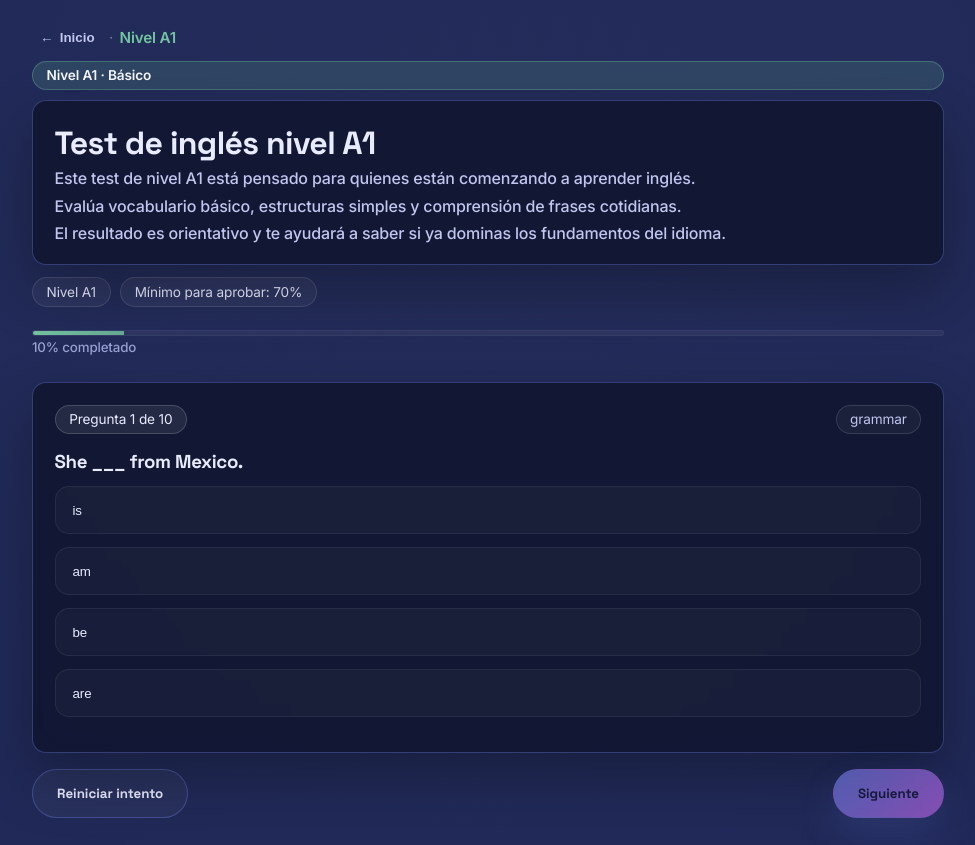
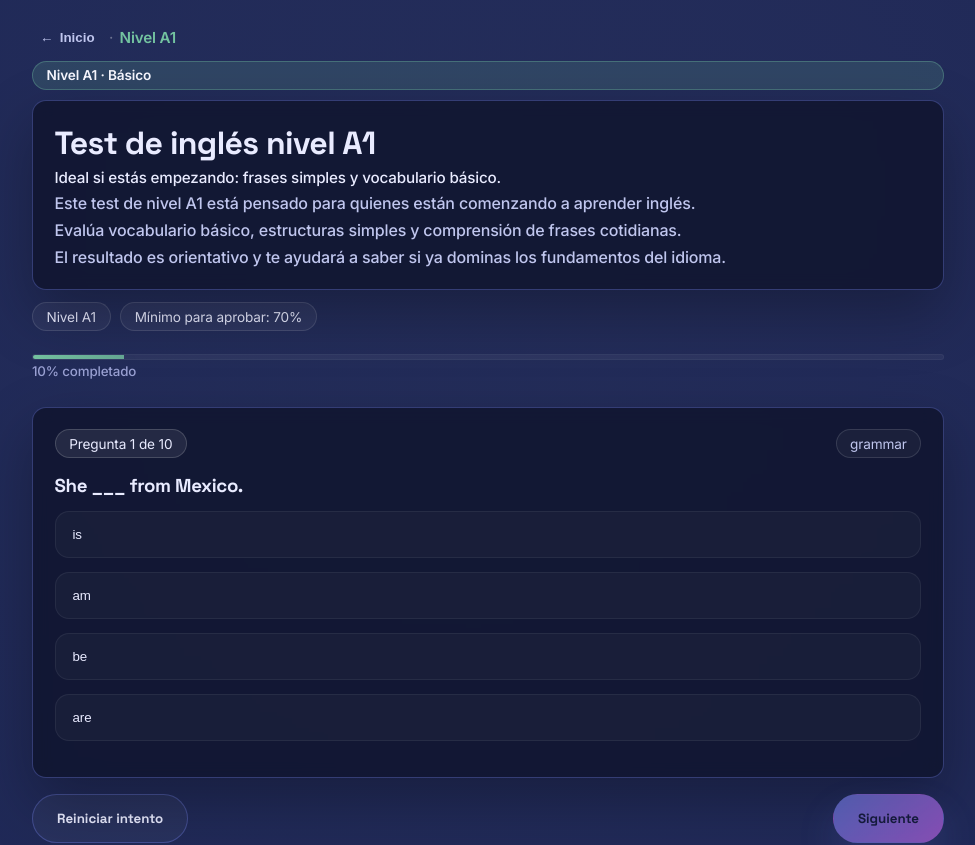
Before and after one commit to elpenultimo/midetuingles, a Next.js app: page /test/a1 in a window 1280 px wide. Shown: the top 845 px of the page, without its empty margins (152-1127 px from the left). Built offline with nearby package versions, Linux system fonts and the light colour scheme.

Commit message:
Add short level copy under test titles

```diff
--- a/src/app/test/[level]/TestLevelClient.tsx
+++ b/src/app/test/[level]/TestLevelClient.tsx
@@ -16,6 +16,7 @@ import {
   selectQuestions
 } from '@/lib/testEngine';
 import { LEVEL_DETAILS } from '@/lib/levelInfo';
+import { getLevelShortCopy } from '@/data/levelCopy';
 import { LEVEL_FAQ } from '@/data/levelFaq';
 
 interface TestLevelClientProps {
@@ -96,6 +97,7 @@ export default function TestLevelClient({ level }: TestLevelClientProps) {
   const levelParam = level?.toUpperCase() as Level;
   const levelDetail = LEVEL_DETAILS[levelParam];
   const introContent = INTRO_CONTENT[levelParam];
+  const levelShortCopy = getLevelShortCopy(levelParam);
   const levelFaq = LEVEL_FAQ[levelParam];
 
   useEffect(() => {
@@ -296,6 +298,14 @@ export default function TestLevelClient({ level }: TestLevelClientProps) {
       {introContent && (
         <div className="card" style={{ marginTop: '0.5rem', marginBottom: '0.75rem' }}>
           <h1 style={{ margin: '0 0 0.35rem' }}>{introContent.title}</h1>
+          {levelShortCopy && (
+            <p
+              className="calm-copy"
+              style={{ margin: '0 0 0.35rem', color: 'var(--muted-text)', fontSize: '0.95rem' }}
+            >
+              {levelShortCopy}
+            </p>
+          )}
           <div className="calm-copy" style={{ display: 'grid', gap: '0.45rem' }}>
             {introContent.paragraphs.map((paragraph) => (
               <p key={paragraph} style={{ margin: 0 }}>
--- /dev/null
+++ b/src/data/levelCopy.ts
@@ -0,0 +1,14 @@
+import { Level } from '@/lib/testEngine';
+
+const LEVEL_SHORT_COPY: Record<Level, string> = {
+  A1: 'Ideal si estás empezando: frases simples y vocabulario básico.',
+  A2: 'Ideal si ya entiendes frases comunes y quieres medir tu progreso.',
+  B1: 'Buen salto: situaciones cotidianas, trabajo y viajes.',
+  B2: 'Para cuando ya te defiendes bien y buscas más precisión.',
+  C1: 'Avanzado: matices, estructuras complejas y vocabulario amplio.',
+  C2: 'Casi nativo: comprensión fina y uso muy natural del idioma.'
+};
+
+export function getLevelShortCopy(level: Level): string {
+  return LEVEL_SHORT_COPY[level];
+}
```
